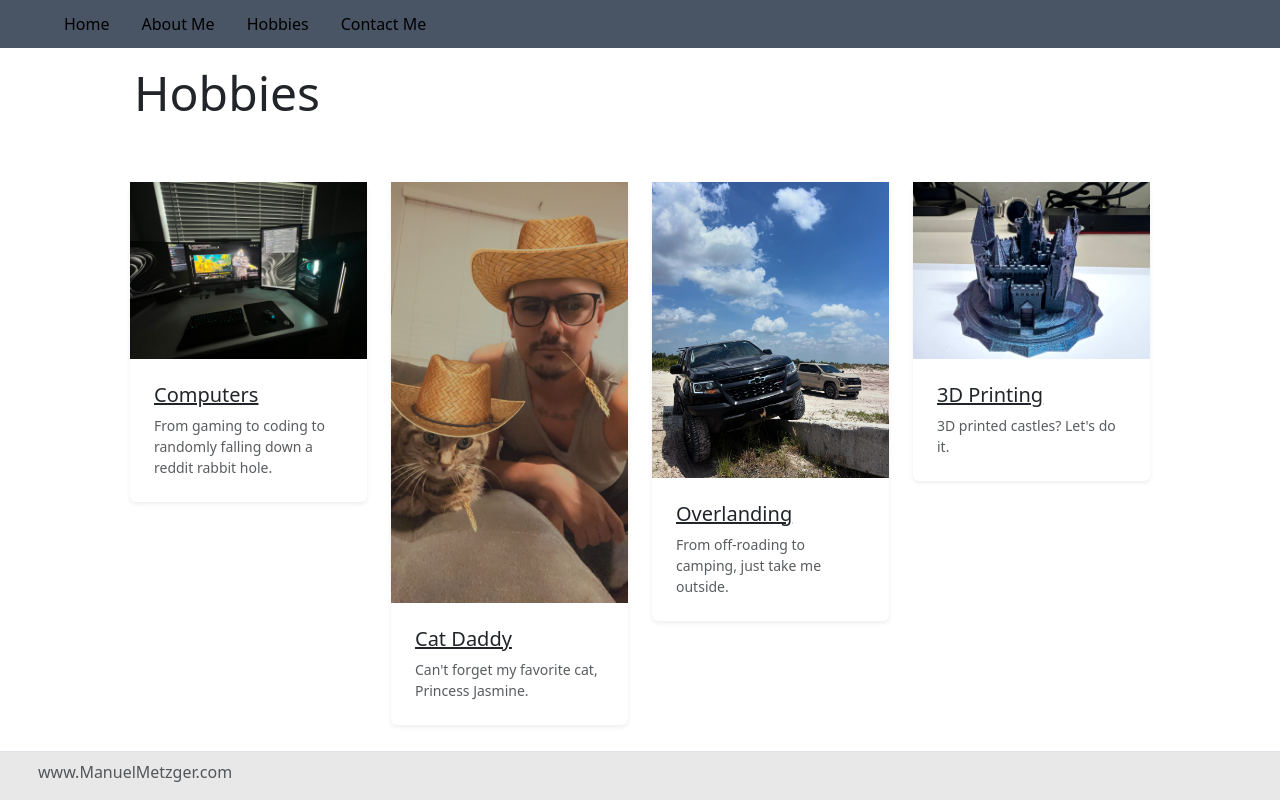
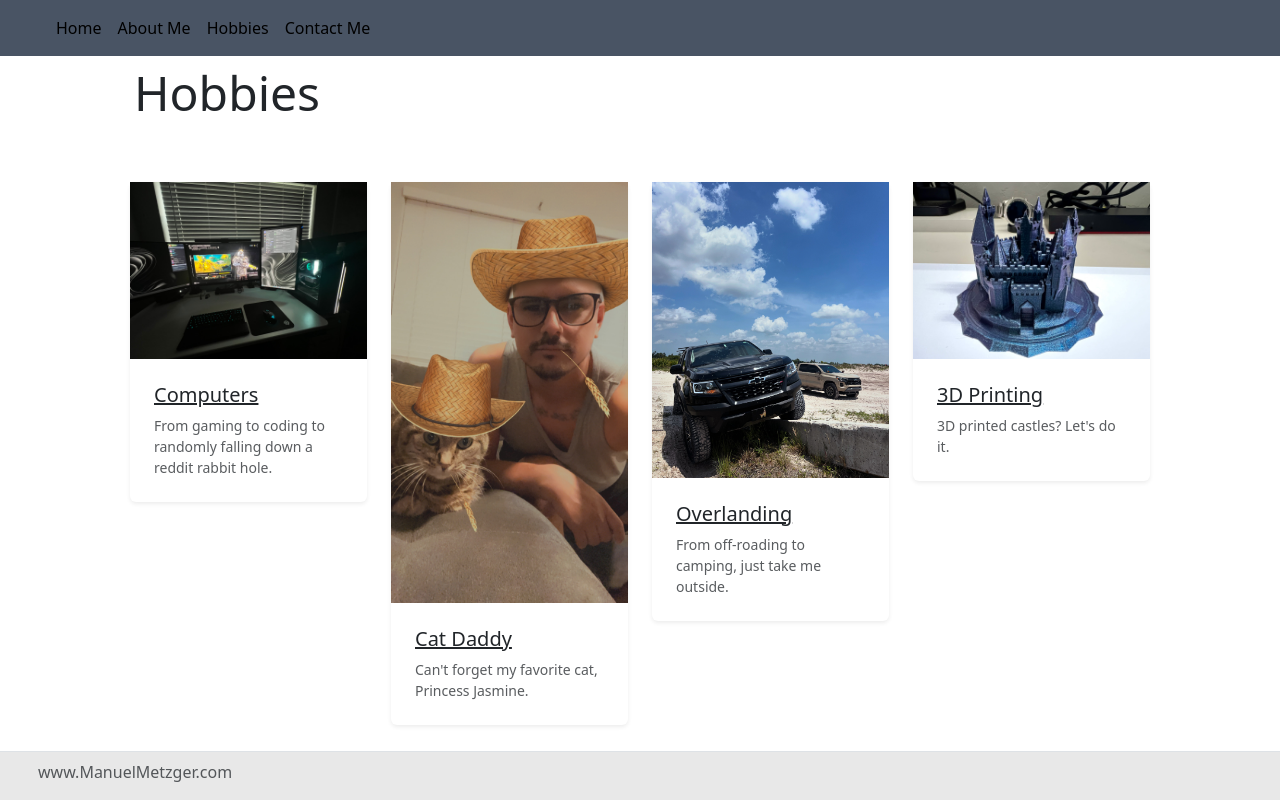
Before and after one commit to MannyMetzger/ManuelMetzger, a plain HTML site: page hobbies.html in a window 1280 px wide. Drawn offline with nearby package versions, Linux system fonts and the light colour scheme.

Commit message:
Update hobbies.html
updated navbar

```diff
--- a/hobbies.html
+++ b/hobbies.html
@@ -12,17 +12,31 @@
     <link rel="stylesheet" href="style.css">
 </head>
 <body>
-    <!-- Top menu for my web page -->
-    <div id="navBar" class="fixed-top">
-        <header class="d-flex justify-content-md-start py-1 ms-5">
-            <ul class="nav">
-                <li class="nav-item"><a href="./index.html" class="nav-link active" aria-current="page">Home</a></li>
-                <li class="nav-item"><a href="./aboutME.html" class="nav-link">About Me</a></li>
-                <li class="nav-item"><a href="./hobbies.html" class="nav-link">Hobbies</a></li>
-                <li class="nav-item"><a href="./contact.html" class="nav-link">Contact Me</a></li>
-            </ul>
-        </header>
-    </div>
+
+  <!--top menu for my web page-->
+    <nav id="navBar" class="navbar navbar-expand-md fixed-top">
+      <div class="container-f">
+          <button class="navbar-toggler" type="button" data-bs-toggle="collapse" data-bs-target="#navbarNav" aria-controls="navbarNav" aria-expanded="false" aria-label="Toggle navigation">
+              <span class="navbar-toggler-icon"></span>
+          </button>
+          <div class="collapse navbar-collapse" id="navbarNav">
+              <ul class="navbar-nav ms-5">
+                  <li class="nav-item">
+                      <a class="nav-link active" aria-current="page" href="./index.html">Home</a>
+                  </li>
+                  <li class="nav-item">
+                      <a class="nav-link" href="./aboutME.html">About Me</a>
+                  </li>
+                  <li class="nav-item">
+                      <a class="nav-link" href="./hobbies.html">Hobbies</a>
+                  </li>
+                  <li class="nav-item">
+                      <a class="nav-link" href="./contact.html">Contact Me</a>
+                  </li>
+              </ul>
+          </div>
+      </div>
+    </nav>
 
     <!-- Hobbies Section -->
     <div class="container">
```
